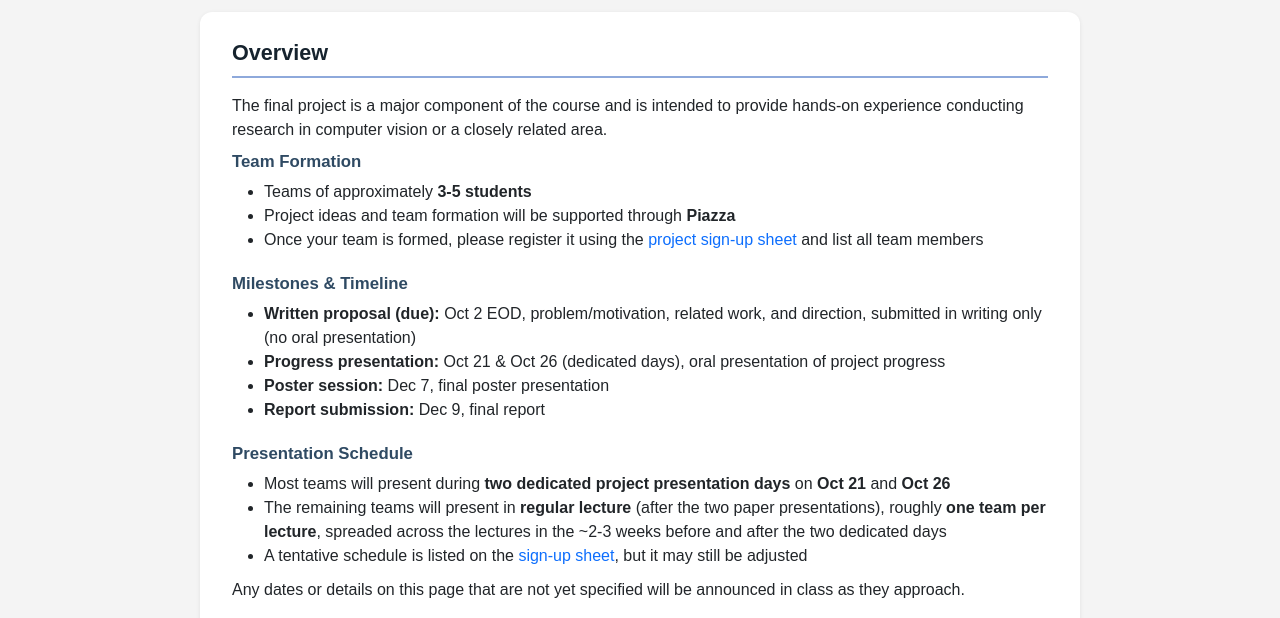
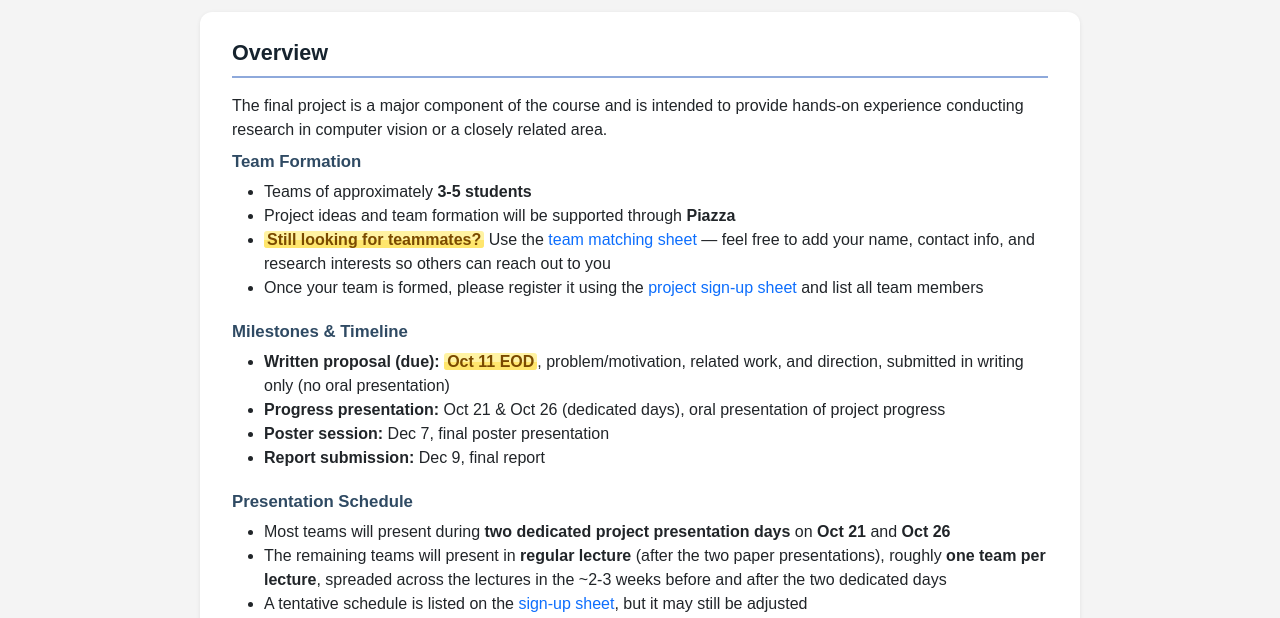
Before and after one commit to um-eecs542-fa2026/um-eecs542-fa2026.github.io, a plain HTML site: page project.html in a window 1280 px wide. Shown: the part 182-800 px from the top of the page. Drawn offline with nearby package versions, Linux system fonts and the light colour scheme.

Commit message:
update project proposal due date, add openreview link as paper review reference.

```diff
--- a/project.html
+++ b/project.html
@@ -75,6 +75,10 @@
                 <ul>
                     <li>Teams of approximately <strong>3-5 students</strong>
                     <li>Project ideas and team formation will be supported through <strong>Piazza</strong>
+                    <li><span class="date-highlight">Still looking for teammates?</span> Use the
+                        <a href="https://docs.google.com/spreadsheets/d/1cnji08lQKrJwkZ43ZI00ItNsRtfaftGQm21wNL2MeWw/edit?gid=97038730#gid=97038730"
+                            target="_blank" rel="noopener">team matching sheet</a> &mdash; feel free to add your name,
+                        contact info, and research interests so others can reach out to you
                     <li>Once your team is formed, please register it using the
                         <a href="https://docs.google.com/spreadsheets/d/1cnji08lQKrJwkZ43ZI00ItNsRtfaftGQm21wNL2MeWw/edit?gid=0#gid=0">project
                             sign-up sheet</a> and list all team members
@@ -82,7 +86,8 @@
 
                 <h3>Milestones &amp; Timeline</h3>
                 <ul>
-                    <li><strong>Written proposal (due):</strong> Oct 2 EOD, problem/motivation, related
+                    <li><strong>Written proposal (due):</strong> <span class="date-highlight">Oct 11 EOD</span>,
+                        problem/motivation, related
                         work, and direction, submitted in writing only (no oral presentation)
                     <li><strong>Progress presentation:</strong> Oct 21 &amp; Oct 26 (dedicated days),
                         oral presentation of project progress
--- a/style.css
+++ b/style.css
@@ -231,3 +231,13 @@ strong {
         flex-basis: 100%;
     }
 }
+
+/* --- Highlighted date / updated detail --- */
+.date-highlight {
+    background-color: #fff3a3;
+    background-image: linear-gradient(transparent 55%, #ffe66d 55%);
+    border-radius: 3px;
+    padding: 0 3px;
+    font-weight: 700;
+    color: #7a4a00;
+}
```
Also changed, not shown: index.html (+5 -1 lines).
